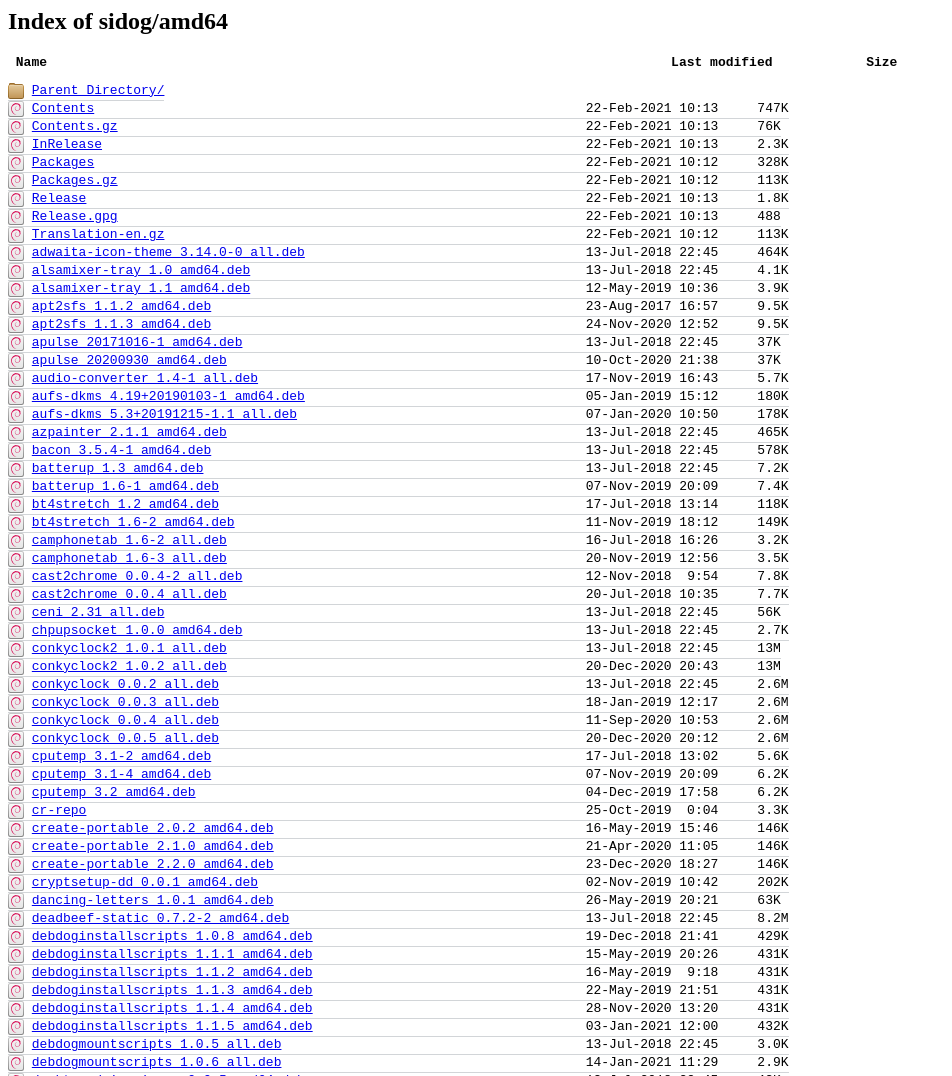
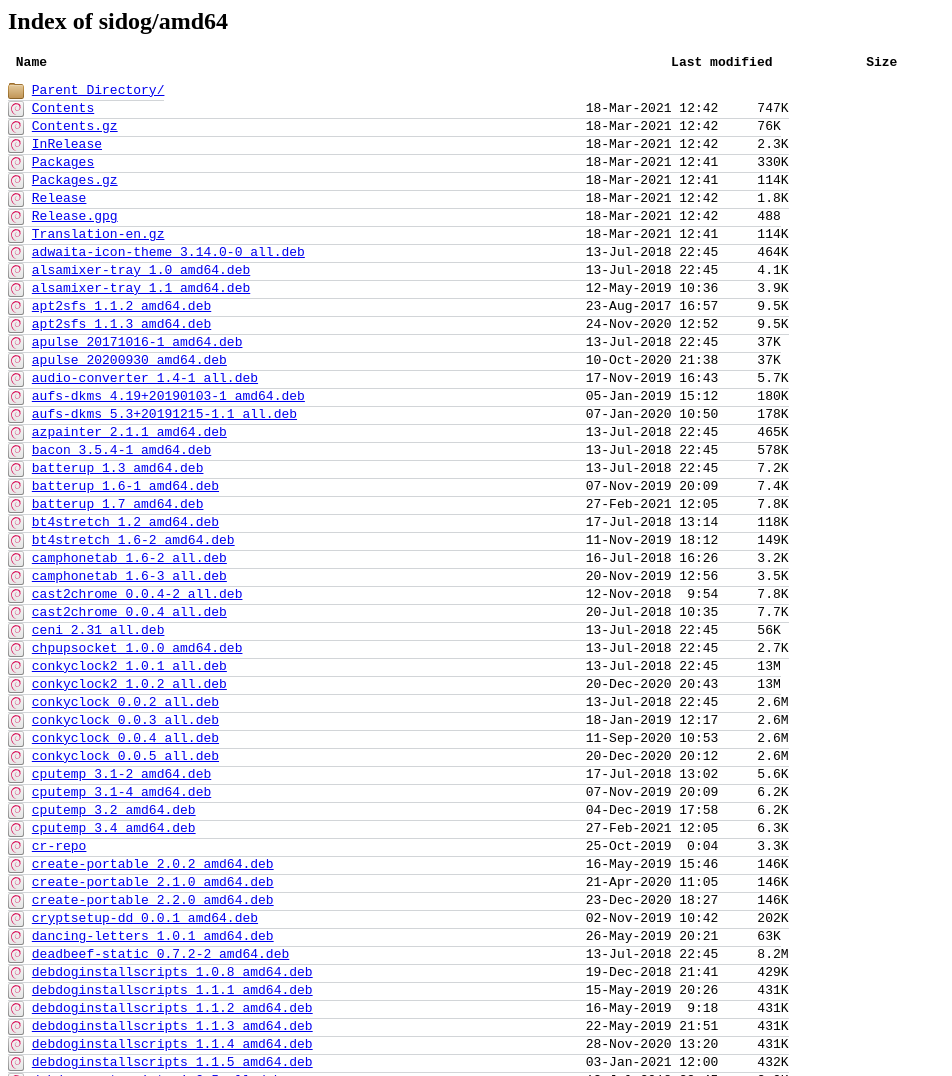
Before and after one commit to doglinux/sidog, a plain HTML site: page amd64/index.html in a window 1280 px wide. Shown: the top 1076 px of the page, without its empty margins (0-952 px from the left). Drawn offline with Linux system fonts and the light colour scheme.

Commit message:
Updated packages repo

```diff
--- a/amd64/index.html
+++ b/amd64/index.html
@@ -14,14 +14,14 @@ span{
 <html><head><title>Index of https://doglinux.github.io/sidog/amd64</title></head>
 <body><h2>Index of sidog/amd64</h2><pre><b> Name                                                                                Last modified            Size</b>
 <p STYLE="font-size: 13px;" class="big"><span><img src=../Images/folder.png alt="" height="16" style="vertical-align: top;"> <a href=https://doglinux.github.io/sidog>Parent Directory/</a></span>
-<span><img src="../Images/deb.png" alt="" height="16" style="vertical-align: top;"> <a href="https://github.com/doglinux/sidog/raw/master/amd64/Contents">Contents</a>                                                               22-Feb-2021 10:13     747K</span>
-<span><img src="../Images/deb.png" alt="" height="16" style="vertical-align: top;"> <a href="https://github.com/doglinux/sidog/raw/master/amd64/Contents.gz">Contents.gz</a>                                                            22-Feb-2021 10:13     76K</span>
-<span><img src="../Images/deb.png" alt="" height="16" style="vertical-align: top;"> <a href="https://github.com/doglinux/sidog/raw/master/amd64/InRelease">InRelease</a>                                                              22-Feb-2021 10:13     2.3K</span>
-<span><img src="../Images/deb.png" alt="" height="16" style="vertical-align: top;"> <a href="https://github.com/doglinux/sidog/raw/master/amd64/Packages">Packages</a>                                                               22-Feb-2021 10:12     328K</span>
-<span><img src="../Images/deb.png" alt="" height="16" style="vertical-align: top;"> <a href="https://github.com/doglinux/sidog/raw/master/amd64/Packages.gz">Packages.gz</a>                                                            22-Feb-2021 10:12     113K</span>
-<span><img src="../Images/deb.png" alt="" height="16" style="vertical-align: top;"> <a href="https://github.com/doglinux/sidog/raw/master/amd64/Release">Release</a>                                                                22-Feb-2021 10:13     1.8K</span>
-<span><img src="../Images/deb.png" alt="" height="16" style="vertical-align: top;"> <a href="https://github.com/doglinux/sidog/raw/master/amd64/Release.gpg">Release.gpg</a>                                                            22-Feb-2021 10:13     488</span>
-<span><img src="../Images/deb.png" alt="" height="16" style="vertical-align: top;"> <a href="https://github.com/doglinux/sidog/raw/master/amd64/Translation-en.gz">Translation-en.gz</a>                                                      22-Feb-2021 10:12     113K</span>
+<span><img src="../Images/deb.png" alt="" height="16" style="vertical-align: top;"> <a href="https://github.com/doglinux/sidog/raw/master/amd64/Contents">Contents</a>                                                               18-Mar-2021 12:42     747K</span>
+<span><img src="../Images/deb.png" alt="" height="16" style="vertical-align: top;"> <a href="https://github.com/doglinux/sidog/raw/master/amd64/Contents.gz">Contents.gz</a>                                                            18-Mar-2021 12:42     76K</span>
+<span><img src="../Images/deb.png" alt="" height="16" style="vertical-align: top;"> <a href="https://github.com/doglinux/sidog/raw/master/amd64/InRelease">InRelease</a>                                                              18-Mar-2021 12:42     2.3K</span>
+<span><img src="../Images/deb.png" alt="" height="16" style="vertical-align: top;"> <a href="https://github.com/doglinux/sidog/raw/master/amd64/Packages">Packages</a>                                                               18-Mar-2021 12:41     330K</span>
+<span><img src="../Images/deb.png" alt="" height="16" style="vertical-align: top;"> <a href="https://github.com/doglinux/sidog/raw/master/amd64/Packages.gz">Packages.gz</a>                                                            18-Mar-2021 12:41     114K</span>
+<span><img src="../Images/deb.png" alt="" height="16" style="vertical-align: top;"> <a href="https://github.com/doglinux/sidog/raw/master/amd64/Release">Release</a>                                                                18-Mar-2021 12:42     1.8K</span>
+<span><img src="../Images/deb.png" alt="" height="16" style="vertical-align: top;"> <a href="https://github.com/doglinux/sidog/raw/master/amd64/Release.gpg">Release.gpg</a>                                                            18-Mar-2021 12:42     488</span>
+<span><img src="../Images/deb.png" alt="" height="16" style="vertical-align: top;"> <a href="https://github.com/doglinux/sidog/raw/master/amd64/Translation-en.gz">Translation-en.gz</a>                                                      18-Mar-2021 12:41     114K</span>
 <span><img src="../Images/deb.png" alt="" height="16" style="vertical-align: top;"> <a href="https://github.com/doglinux/sidog/raw/master/amd64/adwaita-icon-theme_3.14.0-0_all.deb">adwaita-icon-theme_3.14.0-0_all.deb</a>                                    13-Jul-2018 22:45     464K</span>
 <span><img src="../Images/deb.png" alt="" height="16" style="vertical-align: top;"> <a href="https://github.com/doglinux/sidog/raw/master/amd64/alsamixer-tray_1.0_amd64.deb">alsamixer-tray_1.0_amd64.deb</a>                                           13-Jul-2018 22:45     4.1K</span>
 <span><img src="../Images/deb.png" alt="" height="16" style="vertical-align: top;"> <a href="https://github.com/doglinux/sidog/raw/master/amd64/alsamixer-tray_1.1_amd64.deb">alsamixer-tray_1.1_amd64.deb</a>                                           12-May-2019 10:36     3.9K</span>
@@ -36,6 +36,7 @@ span{
 <span><img src="../Images/deb.png" alt="" height="16" style="vertical-align: top;"> <a href="https://github.com/doglinux/sidog/raw/master/amd64/bacon_3.5.4-1_amd64.deb">bacon_3.5.4-1_amd64.deb</a>                                                13-Jul-2018 22:45     578K</span>
 <span><img src="../Images/deb.png" alt="" height="16" style="vertical-align: top;"> <a href="https://github.com/doglinux/sidog/raw/master/amd64/batterup_1.3_amd64.deb">batterup_1.3_amd64.deb</a>                                                 13-Jul-2018 22:45     7.2K</span>
 <span><img src="../Images/deb.png" alt="" height="16" style="vertical-align: top;"> <a href="https://github.com/doglinux/sidog/raw/master/amd64/batterup_1.6-1_amd64.deb">batterup_1.6-1_amd64.deb</a>                                               07-Nov-2019 20:09     7.4K</span>
+<span><img src="../Images/deb.png" alt="" height="16" style="vertical-align: top;"> <a href="https://github.com/doglinux/sidog/raw/master/amd64/batterup_1.7_amd64.deb">batterup_1.7_amd64.deb</a>                                                 27-Feb-2021 12:05     7.8K</span>
 <span><img src="../Images/deb.png" alt="" height="16" style="vertical-align: top;"> <a href="https://github.com/doglinux/sidog/raw/master/amd64/bt4stretch_1.2_amd64.deb">bt4stretch_1.2_amd64.deb</a>                                               17-Jul-2018 13:14     118K</span>
 <span><img src="../Images/deb.png" alt="" height="16" style="vertical-align: top;"> <a href="https://github.com/doglinux/sidog/raw/master/amd64/bt4stretch_1.6-2_amd64.deb">bt4stretch_1.6-2_amd64.deb</a>                                             11-Nov-2019 18:12     149K</span>
 <span><img src="../Images/deb.png" alt="" height="16" style="vertical-align: top;"> <a href="https://github.com/doglinux/sidog/raw/master/amd64/camphonetab_1.6-2_all.deb">camphonetab_1.6-2_all.deb</a>                                              16-Jul-2018 16:26     3.2K</span>
@@ -53,6 +54,7 @@ span{
 <span><img src="../Images/deb.png" alt="" height="16" style="vertical-align: top;"> <a href="https://github.com/doglinux/sidog/raw/master/amd64/cputemp_3.1-2_amd64.deb">cputemp_3.1-2_amd64.deb</a>                                                17-Jul-2018 13:02     5.6K</span>
 <span><img src="../Images/deb.png" alt="" height="16" style="vertical-align: top;"> <a href="https://github.com/doglinux/sidog/raw/master/amd64/cputemp_3.1-4_amd64.deb">cputemp_3.1-4_amd64.deb</a>                                                07-Nov-2019 20:09     6.2K</span>
 <span><img src="../Images/deb.png" alt="" height="16" style="vertical-align: top;"> <a href="https://github.com/doglinux/sidog/raw/master/amd64/cputemp_3.2_amd64.deb">cputemp_3.2_amd64.deb</a>                                                  04-Dec-2019 17:58     6.2K</span>
+<span><img src="../Images/deb.png" alt="" height="16" style="vertical-align: top;"> <a href="https://github.com/doglinux/sidog/raw/master/amd64/cputemp_3.4_amd64.deb">cputemp_3.4_amd64.deb</a>                                                  27-Feb-2021 12:05     6.3K</span>
 <span><img src="../Images/deb.png" alt="" height="16" style="vertical-align: top;"> <a href="https://github.com/doglinux/sidog/raw/master/amd64/cr-repo">cr-repo</a>                                                                25-Oct-2019  0:04     3.3K</span>
 <span><img src="../Images/deb.png" alt="" height="16" style="vertical-align: top;"> <a href="https://github.com/doglinux/sidog/raw/master/amd64/create-portable_2.0.2_amd64.deb">create-portable_2.0.2_amd64.deb</a>                                        16-May-2019 15:46     146K</span>
 <span><img src="../Images/deb.png" alt="" height="16" style="vertical-align: top;"> <a href="https://github.com/doglinux/sidog/raw/master/amd64/create-portable_2.1.0_amd64.deb">create-portable_2.1.0_amd64.deb</a>                                        21-Apr-2020 11:05     146K</span>
@@ -363,6 +365,7 @@ span{
 <span><img src="../Images/deb.png" alt="" height="16" style="vertical-align: top;"> <a href="https://github.com/doglinux/sidog/raw/master/amd64/takeashot_1.15.0_all.deb">takeashot_1.15.0_all.deb</a>                                               03-Apr-2020  8:43     11K</span>
 <span><img src="../Images/deb.png" alt="" height="16" style="vertical-align: top;"> <a href="https://github.com/doglinux/sidog/raw/master/amd64/thunar_4.16.1-1_amd64.deb">thunar_4.16.1-1_amd64.deb</a>                                              08-Jan-2021 15:12     748K</span>
 <span><img src="../Images/deb.png" alt="" height="16" style="vertical-align: top;"> <a href="https://github.com/doglinux/sidog/raw/master/amd64/timidity-old_2.13.1_amd64.deb">timidity-old_2.13.1_amd64.deb</a>                                          13-Jul-2018 22:45     6.8M</span>
+<span><img src="../Images/deb.png" alt="" height="16" style="vertical-align: top;"> <a href="https://github.com/doglinux/sidog/raw/master/amd64/touchpad_1.11_all.deb">touchpad_1.11_all.deb</a>                                                  18-Mar-2021 12:20     6.7K</span>
 <span><img src="../Images/deb.png" alt="" height="16" style="vertical-align: top;"> <a href="https://github.com/doglinux/sidog/raw/master/amd64/touchpad_1.7_all.deb">touchpad_1.7_all.deb</a>                                                   16-Jul-2018 17:11     5.7K</span>
 <span><img src="../Images/deb.png" alt="" height="16" style="vertical-align: top;"> <a href="https://github.com/doglinux/sidog/raw/master/amd64/touchpad_1.9-3_all.deb">touchpad_1.9-3_all.deb</a>                                                 07-Nov-2019 20:11     6.3K</span>
 <span><img src="../Images/deb.png" alt="" height="16" style="vertical-align: top;"> <a href="https://github.com/doglinux/sidog/raw/master/amd64/touchpad_1.9-6_all.deb">touchpad_1.9-6_all.deb</a>                                                 12-Apr-2020 16:34     6.3K</span>
@@ -422,6 +425,6 @@ span{
 <span><img src="../Images/deb.png" alt="" height="16" style="vertical-align: top;"> <a href="https://github.com/doglinux/sidog/raw/master/amd64/yradio_0.0.7-1_amd64.deb">yradio_0.0.7-1_amd64.deb</a>                                               02-Jan-2019 21:31     186K</span>
 <span><img src="../Images/deb.png" alt="" height="16" style="vertical-align: top;"> <a href="https://github.com/doglinux/sidog/raw/master/amd64/yradio_0.0.7-2_amd64.deb">yradio_0.0.7-2_amd64.deb</a>                                               14-Mar-2019 23:47     186K</span>
 <span><img src="../Images/deb.png" alt="" height="16" style="vertical-align: top;"> <a href="https://github.com/doglinux/sidog/raw/master/amd64/zenity-portable_2.30.0_amd64.deb">zenity-portable_2.30.0_amd64.deb</a>                                       13-Jul-2018 22:45     106K</span>
-<span><img src="../Images/folder.png" alt="" height="16" style="vertical-align: top;"> <a href=".gnupg">.gnupg/</a>                                                                22-Feb-2021 10:13     -</span>
+<span><img src="../Images/folder.png" alt="" height="16" style="vertical-align: top;"> <a href=".gnupg">.gnupg/</a>                                                                18-Mar-2021 12:42     -</span>
 </font></p>
 </pre><address>Gitlab Server at https://doglinux.github.io/sidog/</address></body></html>
```
Also changed, not shown: i386/index.html (+10 -9 lines), index.html (+2 -2 lines).
